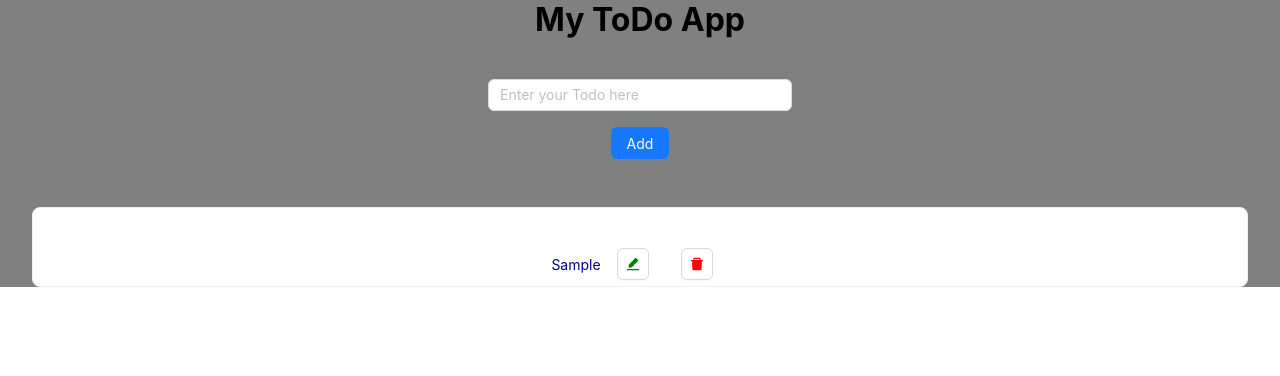
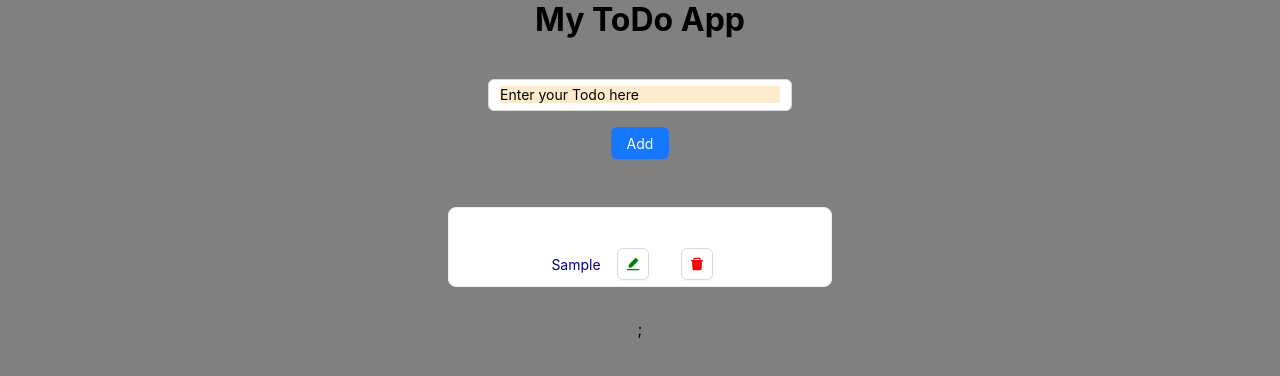
Before and after one commit to jawaharBala/E-Commerce-Project-React-MUI, a React (Create React App) app: page / in a window 1280 px wide. Both pictures are taken after typing "Sample" into the empty fields and a click on the button "Add". Shown: the top 376 px of the page. Built offline with nearby package versions, Linux system fonts and the light colour scheme.

Commit message:
Fixed bugs in edit button and card component

```diff
--- a/src/App.css
+++ b/src/App.css
@@ -3,6 +3,7 @@
   text-align: center;
   background-color: gray;
   box-sizing: border-box;
+  height: 100vh;
 
 }
 .toDoWraper{
--- a/src/components/cards/CardPrimary.css
+++ b/src/components/cards/CardPrimary.css
@@ -7,6 +7,10 @@
 .card{
     margin: 4vh;
     height: 10vh;
+    width: 48vh;
+    justify-content: center;
+    margin-left: auto;
+    margin-right: auto;
 }
 .buttons{
     margin: 2vh;
--- a/src/components/cards/CardPrimary.jsx
+++ b/src/components/cards/CardPrimary.jsx
@@ -8,7 +8,7 @@ function CardPrimary(props) {
   const [content, setContent] = useState([...props.content]);
   const [editMode, setEditMode] = useState(false);
   const [editedTodo, setEditedTodo] = useState("");
-
+  const [editIndex, setEditIndex] = useState();
   useEffect(() => {
     setContent(props.content);
   }, [props.content]);
@@ -26,33 +26,61 @@ function CardPrimary(props) {
     props.setAddString(filteredArray);
   };
 
-  const handleEdit = (index) => {
+  const handleEdit = (elem, index) => {
+    console.log("edit button", index);
     setEditMode(true);
+    setEditIndex(index);
   };
   const handleEditfield = (e) => {
     const fieldValue = e.target.value;
     setEditedTodo(fieldValue);
   };
   const handleEditMode = (elem, index) => {
-    let editedArray = content.map((element) => {
-      if (element === elem) {
-        return (element = editedTodo);
+    if (editedTodo === "") {
+      setEditedTodo(elem);
+      setEditMode(false);
     } else {
-        return elem;
-      }
-    });
-    console.log("edited arrays", editedArray);
+      let editedArray = content;
+      editedArray[index] = editedTodo;
       setContent(editedArray);
       props.setAddString(editedArray);
-    console.log("content", content);
       setEditMode(false);
+    }
   };
+
+  const cardTemplate = (elem, index) => {
     return (
-    <>
-      {content.map((elem, index) => {
+      <Card
+        key={index}
+        className="card"
+        style={{ color: "darkblue", font: "calibri" }}
+      >
+        {elem}
+        <Button
+          icon={<EditFilled style={{ color: "green" }} />}
+          value={elem}
+          className="buttons"
+          onClick={() => {
+            handleEdit(elem, index);
+          }}
+          name="edit"
+          id="edit"
+        ></Button>
+        <Button
+          icon={<DeleteFilled style={{ color: "red" }} />}
+          value={elem}
+          className="buttons"
+          onClick={() => {
+            handleDelete(index);
+          }}
+          name="delete"
+          id="delete"
+        ></Button>
+      </Card>
+    );
+  };
+  const editTemplate = (elem, index) => {
     return (
-          <>
-            {editMode ? (
       <>
         <div key={index} className="input">
           <Input
@@ -69,40 +97,33 @@ function CardPrimary(props) {
             handleEditMode(elem, index);
           }}
           type="primary"
+          style={{'backgroundColor':'red'}}
         >
-                  Save
+          Save changes
         </Button>
       </>
+    );
+  };
+  return (
+    <>
+      {content.map((elem, index) => {
+        return (
+          <>
+            {editMode ? (
+              <>
+                {index === editIndex ? (
+                  <>{editTemplate(elem, index)}</>
                 ) : (
-              <Card
-                key={index}
-                className="card"
-                style={{ color: "darkblue", font: "calibri" }}
-              >
-                {elem}
-                <Button
-                  icon={<EditFilled style={{ color: "green" }} />}
-                  value={elem}
-                  className="buttons"
-                  onClick={handleEdit}
-                  name="edit"
-                  id="edit"
-                ></Button>
-                <Button
-                  icon={<DeleteFilled style={{ color: "red" }} />}
-                  value={elem}
-                  className="buttons"
-                  onClick={() => {
-                    handleDelete(index);
-                  }}
-                  name="delete"
-                  id="delete"
-                ></Button>
-              </Card>
+                  <>{cardTemplate(elem, index)}</>
+                )}
+              </>
+            ) : (
+              <>{cardTemplate(elem, index)}</>
             )}
           </>
         );
       })}
+      ;
     </>
   );
 }
--- a/src/components/inputField/InputField.css
+++ b/src/components/inputField/InputField.css
@@ -6,13 +6,21 @@ label{
 .input{
     width: 38vh;
     justify-content: center;
-    display: block;
+    /* display: block; */
     margin-left: auto;
     margin-right: auto;
 
 }
 
-
+/* .input:focus{
+    width: 50vh;
+    height: 8vh;
+} */
+.input::placeholder{
+    color: black;
+    opacity: 1;
+    background-color:blanchedalmond;
+}
 
 .button{
    margin: 2vh;
--- a/src/components/inputField/InputField.jsx
+++ b/src/components/inputField/InputField.jsx
@@ -23,9 +23,7 @@ const InputField = (props) => {
     };
 
   };
-  // const childToParent = (updatedArray) => {
-  //   setAddString(updatedArray);
-  // };
+
   useEffect(() => {
     setInputString("");
 
@@ -45,6 +43,7 @@ const InputField = (props) => {
           onChange={handleChange}
           type="text"
           value={inputString}
+          onPressEnter={handleClick}
         />
       </div>
       <Button className="button" onClick={handleClick} type="primary">
```
Lines whose indentation alone changed are shown as unchanged.
